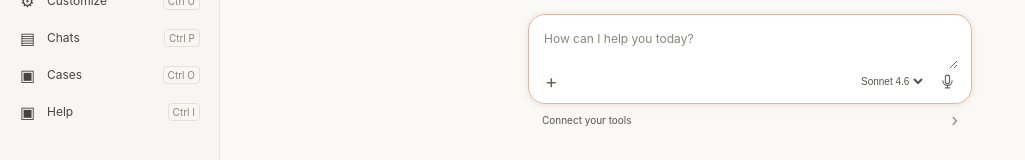
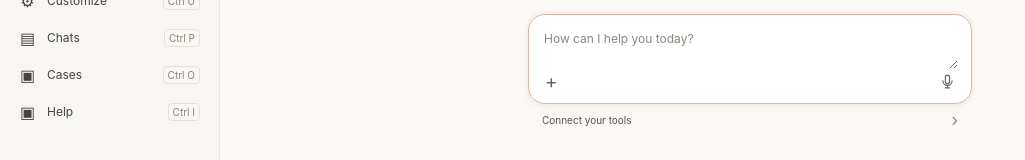
Before and after one commit to trilliondefense/defendrite, a SvelteKit app in the folder apps/desktop/: page /app/newchat in a window 1280 px wide. Shown: the part 241-401 px from the top of the page, without its empty margins (0-1025 px from the left). Built offline with nearby package versions, Linux system fonts and the light colour scheme.

Commit message:
Fixed the Model Names DropDown

```diff
--- a/apps/desktop/src/routes/app/customize/+page.svelte
+++ b/apps/desktop/src/routes/app/customize/+page.svelte
@@ -81,6 +81,7 @@
         if (savedKey) apiKey = savedKey.value;
         if (savedModel) modelName = savedModel.value;
 
+        localStorage.setItem("modelName",modelName)
         // Listen to token-by-token stream emissions from Rust runtime
         const unlistenToken = await listen<{ token: string }>('agent-token', (event) => {
           streamingOutput += event.payload.token;
--- a/apps/desktop/src/routes/app/newchat/+page.svelte
+++ b/apps/desktop/src/routes/app/newchat/+page.svelte
@@ -15,6 +15,7 @@
   let messages = $state<Message[]>([
 
   ]);
+  let modelName : string|null = $state("")
 
   let bottomElement: HTMLDivElement | undefined = $state(undefined);
 
@@ -84,6 +85,7 @@
   onMount(() => {
     let disposed = false;
     let unlisten: (() => void) | undefined;
+    modelName = localStorage.getItem("modelName")
 
     listen<string>("agent-token", (event) => {
       if (disposed || !activeAgentMsgId) return;
@@ -224,11 +226,11 @@ async function handleSendMessage(event: SubmitEvent) {
             >+</button>
 
             <div class="composer-actions">
-              <select aria-label="Select model" value="Sonnet 4.6">
-                <option>Sonnet 4.6</option>
-                <option>Opus</option>
-                <option>Haiku</option>
-              </select>
+              {#if modelName && modelName !==""}
+                <select aria-label="Select model" value="{modelName}">
+                  <option>{modelName}</option>
+                </select>
+              {/if}
 
               <button
                 class="mic-button"
@@ -386,6 +388,8 @@ async function handleSendMessage(event: SubmitEvent) {
   text-decoration: underline;
 }
 
+
+
 .welcome {
   width: 100%;
   max-width: 444px;
@@ -487,7 +491,19 @@ async function handleSendMessage(event: SubmitEvent) {
   color: #55544e;
   font-size: 10px;
   cursor: pointer;
+  padding: 2px 14px 2px 2px;
+  appearance: auto;
 }
+
+/* Styles the actual dropdown overlay menu */
+.composer-actions select option {
+  background-color: #ffffff; /* Prevents transparent/see-through menus */
+  color: #333332;            /* Darker, high-contrast text for small font sizes */
+  font-size: 11px;           /* Slightly larger for readability inside the list */
+  padding: 4px;              /* Gives options breathing room (supported in Chromium) */
+}
+
+
 
 .mic-button {
   width: 22px;
```
